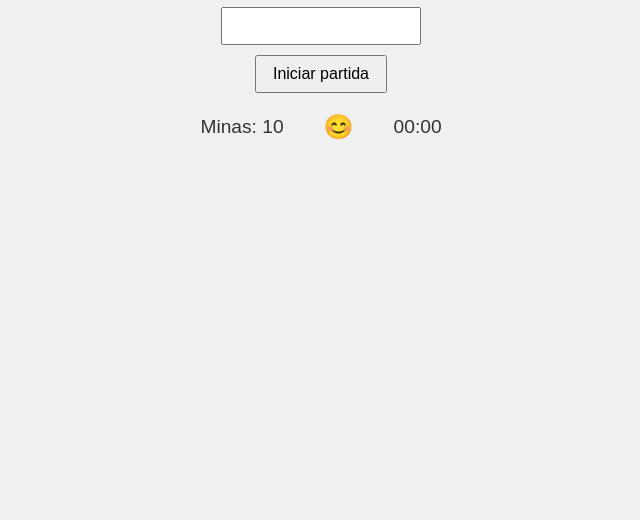
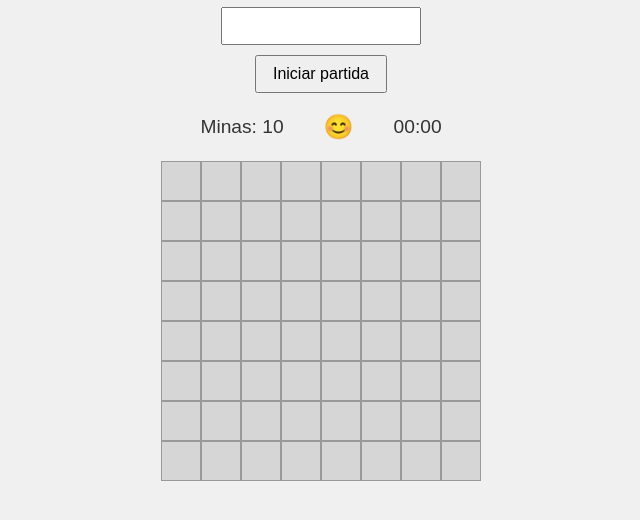
Before and after one commit to ColombanoGabriel2an/Colombano-MinesWeeper, a plain HTML site: page index.html in a window 1280 px wide. Both pictures are taken after a click on the button "Iniciar partida". Shown: the part 98-618 px from the top of the page, without its empty margins (319-959 px from the left). Drawn offline with Linux system fonts and the light colour scheme.

Commit message:
Generacion dinámica del tablero 8x8

```diff
--- a/css/style.css
+++ b/css/style.css
@@ -78,3 +78,16 @@ body {
 	display: grid;
 	margin-top: 20px;
 }
+
+/* Estilo inicial para cada celda del tablero */
+.celda {
+	width: 40px;
+	height: 40px;
+	border: 1px solid #999999;
+	background-color: #d6d6d6;
+	display: flex;
+	align-items: center;
+	justify-content: center;
+	font-weight: bold;
+	user-select: none;
+}
--- a/js/main.js
+++ b/js/main.js
@@ -0,0 +1,30 @@
+'use strict';
+
+/* Parámetros del juego */
+var filas = 8;
+var columnas = 8;
+var totalMinas = 10;
+
+/* Variables del DOM */
+var tableroElemento = document.getElementById('tablero');
+
+var botonIniciar = document.getElementById('btnIniciar');
+botonIniciar.addEventListener('click', iniciarJuego);
+
+function iniciarJuego() {
+	tableroElemento.innerHTML = '';     //Limpia el tablero actual
+
+	// Definir columnas del grid dinámicamente
+	tableroElemento.style.gridTemplateColumns = 'repeat(' + columnas + ', 1fr)';
+
+	// Crear celdas
+	for (var f = 0; f < filas; f++) {
+		for (var c = 0; c < columnas; c++) {
+			var celda = document.createElement('div');
+			celda.classList.add('celda');
+			celda.dataset.fila = f;
+			celda.dataset.columna = c;
+			tableroElemento.appendChild(celda);
+		}
+	}
+}
```
